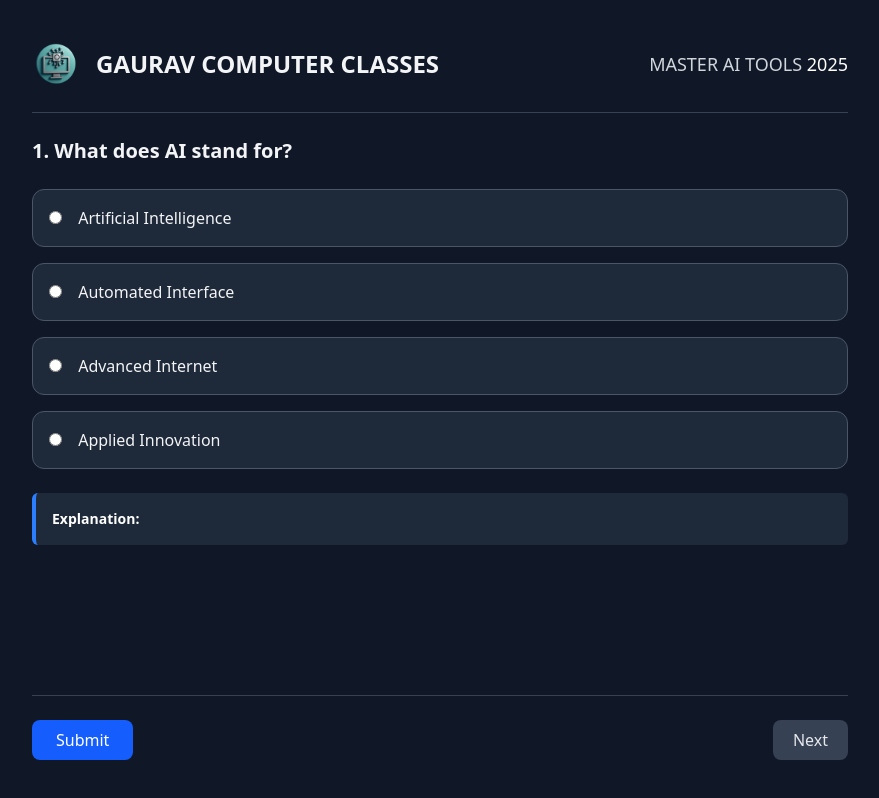
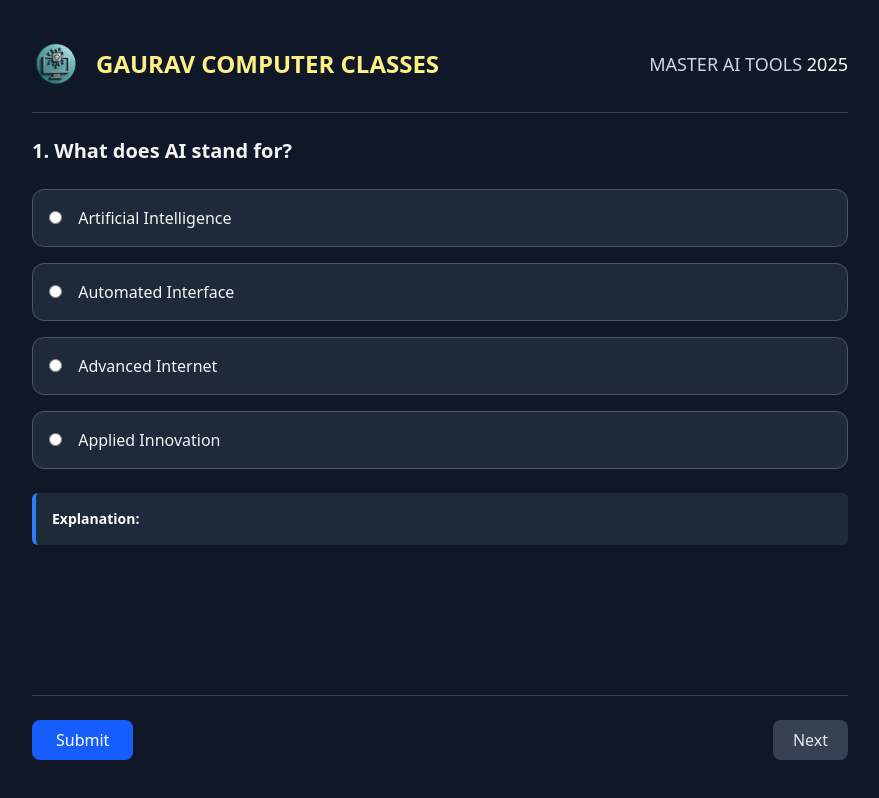
Before and after one commit to gauravcomputerclasses/masterAiQuiz, a plain HTML site: page index.html in a window 1280 px wide. Shown: the whole page, without its empty margins (200-1079 px from the left). Drawn offline with nearby package versions, Linux system fonts and the light colour scheme.

Commit message:
color change

```diff
--- a/index.html
+++ b/index.html
@@ -16,7 +16,7 @@
         <div class="flex items-center justify-between pb-6 border-b border-gray-700">
             <div class="flex items-center space-x-4">
                 <img src="./aSSETS/LOGO.png" alt="Logo" class="h-12" />
-                <h1 class="text-2xl font-bold text-yellow">GAURAV COMPUTER CLASSES</h1>
+                <h1 class="text-2xl font-bold text-yellow-200">GAURAV COMPUTER CLASSES</h1>
             </div>
             <div id="batchCode" class="text-lg text-gray-300 font-medium">
                 <!-- Batch code will go here -->
```
